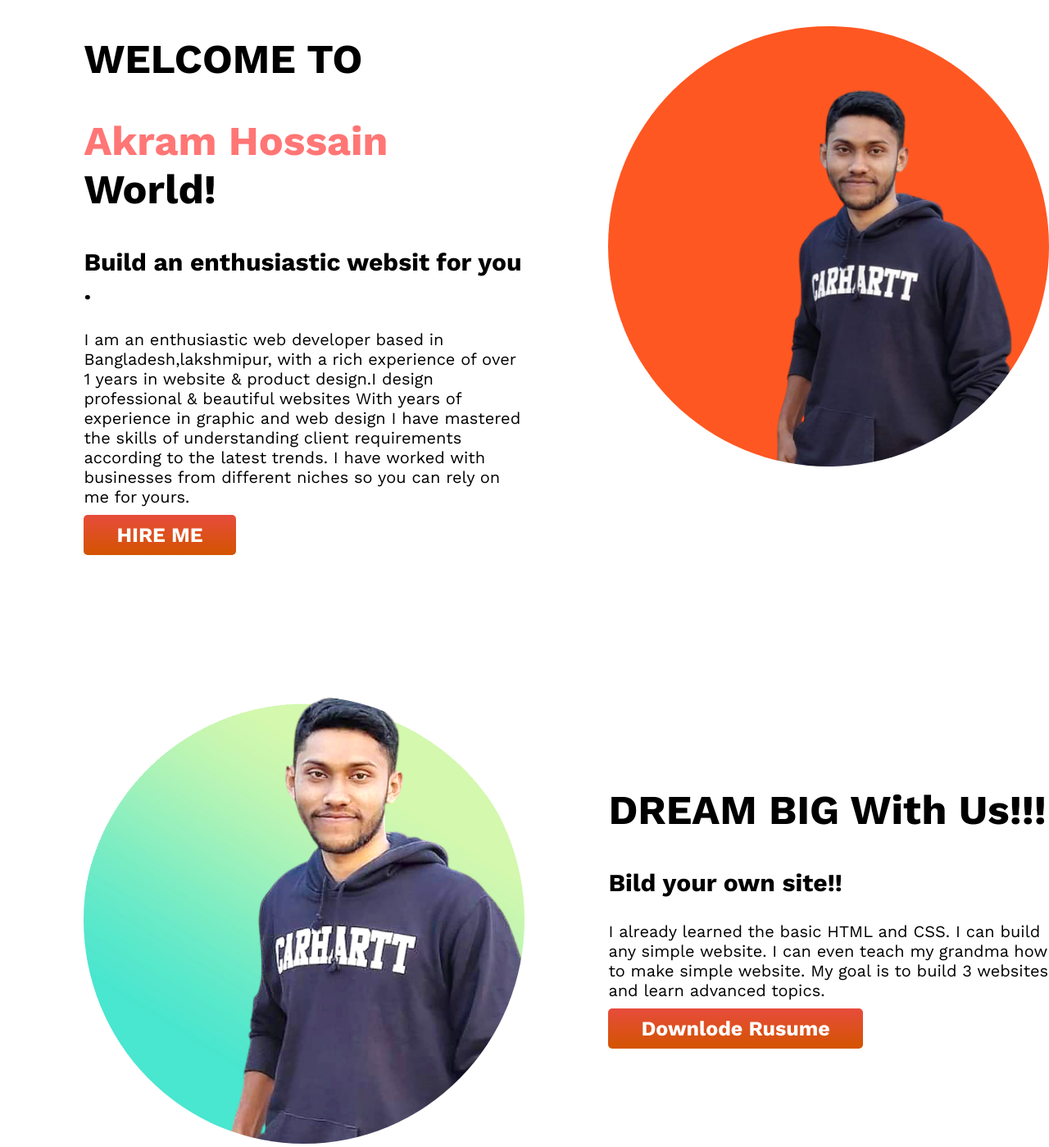
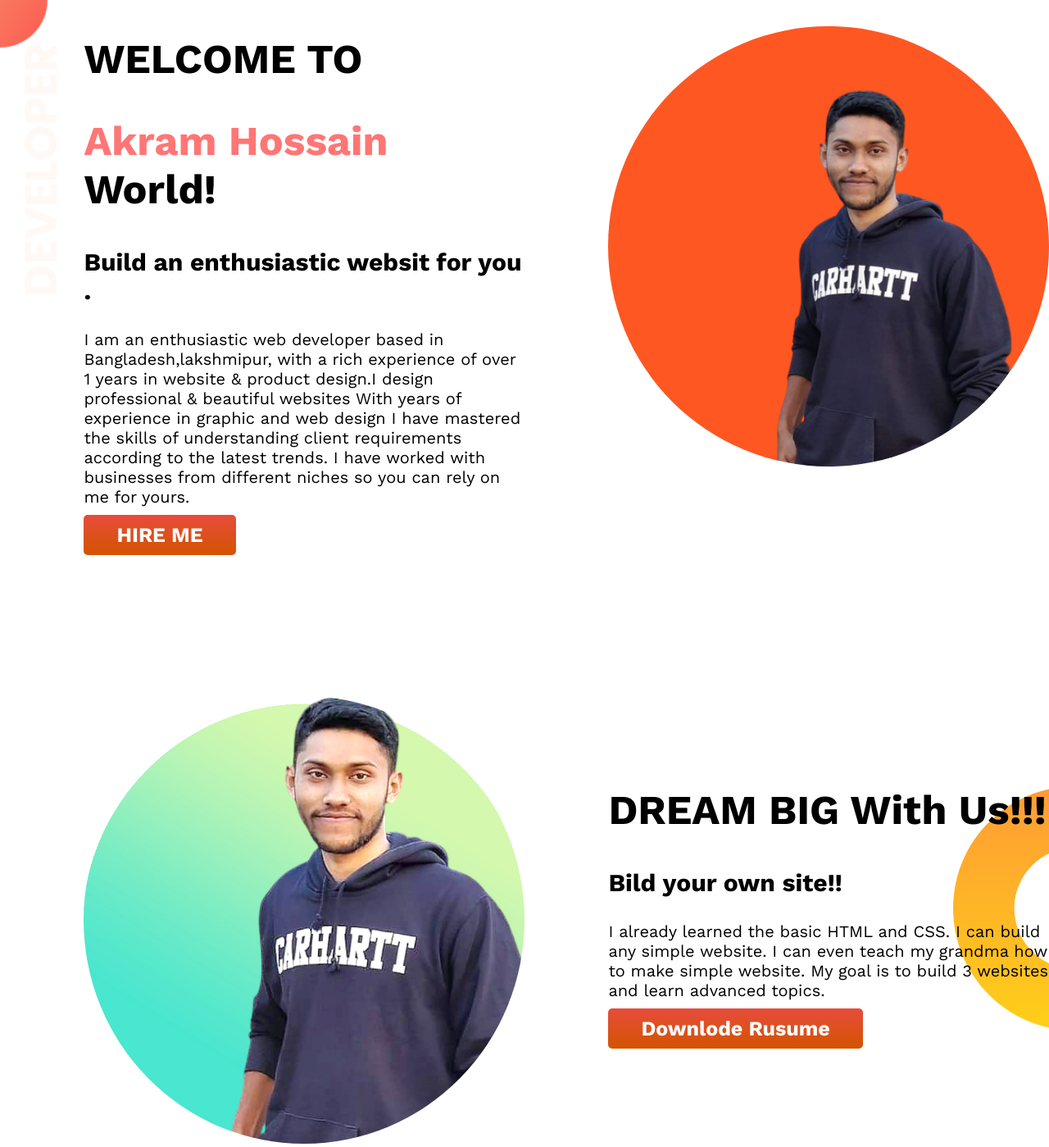
Before and after one commit to Akram-hossain12/akram-portfolio, a plain HTML site: page index.html in a window 1280 px wide. Shown: the whole page at 82% size. Drawn offline with nearby package versions, Linux system fonts and the light colour scheme.

Commit message:
smallchange

```diff
--- a/index.html
+++ b/index.html
@@ -12,7 +12,7 @@
 
 </head>
 <body>
-    <section>
+    <section class="top-banner">
         <div class="half-div">
             <h1>WELCOME TO</h1>
     <h2>
@@ -23,11 +23,11 @@
     With years of experience in graphic and web design I have mastered the skills of understanding client requirements according to the latest trends. I have worked with businesses from different niches so you can rely on me for yours.</p>
     <a class="link-btn" target="blank" href="https://www.linkedin.com/feed/">HIRE ME</a>
         </div>
-    <div class="half-div"> <img src="./my img/FB_IMG_1626661548498-removebg-preview-3-1.png" alt=""></div>
+    <div class="half-div"> <img src="./myimg/FB_IMG_1626661548498-removebg-preview-3-1.png" alt=""></div>
     </section>
     <section class="dream-section">
         <div class="half-div">
-            <img src="./my img/536b061e-ce48-435f-86a7-5714242e66ef_new-PhotoRoom (2).png" alt="">
+            <img src="./myimg/536b061e-ce48-435f-86a7-5714242e66ef_new-PhotoRoom (2).png" alt="">
         </div>
         <div class="half-div dream-big">
             <h1>DREAM BIG With Us!!!</h1>
--- a/style.css
+++ b/style.css
@@ -23,6 +23,11 @@ span{
 section{
     display: flex;
 
+
+}
+.top-banner{
+    background-image: url(myimg/top-banner.png);
+    background-repeat: no-repeat;
 }
 .half-div{
     width: 50%;
@@ -44,6 +49,9 @@ section{
 }
 .dream-section{
     margin-top: 150px;
+    background-image: url(myimg/dream-bg.png);
+    background-repeat: no-repeat;
+    background-position: right;
 }
 .dream-big{
     margin-top: 100px;
```
Also changed, not shown: myimg/536b061e-ce48-435f-86a7-5714242e66ef_new-PhotoRoom (2).png (renamed from my img/536b061e-ce48-435f-86a7-5714242e66ef_new-PhotoRoom (2).png), myimg/FB_IMG_1626661548498-removebg-preview-3-1.png (renamed from my img/FB_IMG_1626661548498-removebg-preview-3-1.png), myimg/dream-bg.png (renamed from my img/dream-bg.png), myimg/exp-bg.png (renamed from my img/exp-bg.png), myimg/my-bg.png (renamed from my img/my-bg.png), myimg/my-bg2.png (renamed from my img/my-bg2.png), myimg/top-banner.png (renamed from my img/top-banner.png).
